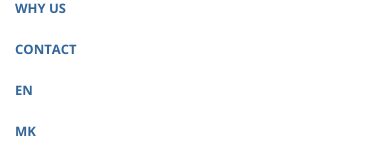
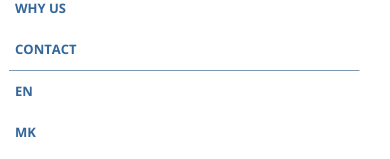
Before and after one commit to HristinaK/onepoint, a website: page index.html in a window 390 px wide. Both pictures are taken after a click on the button "TOGGLE NAVIGATION". Shown: the part 172-331 px from the top of the page. Drawn offline with nearby package versions, Linux system fonts and the light colour scheme.

Commit message:
added divider on mobile

```diff
--- a/css/creative.css
+++ b/css/creative.css
@@ -272,8 +272,16 @@ aside {
 
 @media (max-width: 767px) {
     .navbar-collapse .nav > .divider-vertical {
-        display: none;
+        width: 90%;
+        height: 0px;
+        margin: 0px 9px;
+        border-left:none;
+        border-rigth:none;
+        border-top: 1px solid #003366;
+        border-left: 1px solid #222;
+        opacity: 0.5;
      }
+
 }
 
 header {
```
